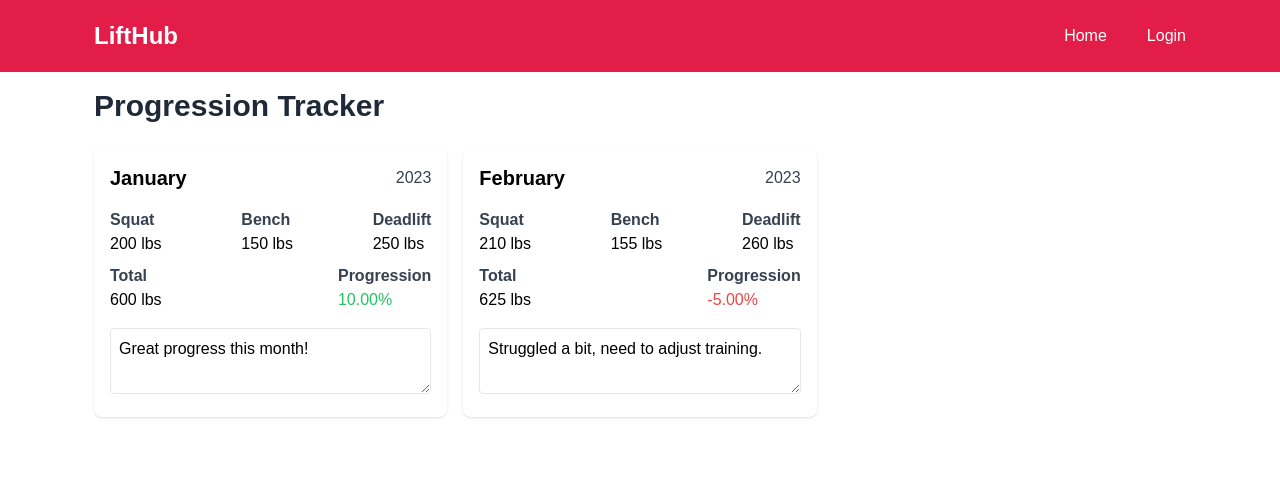
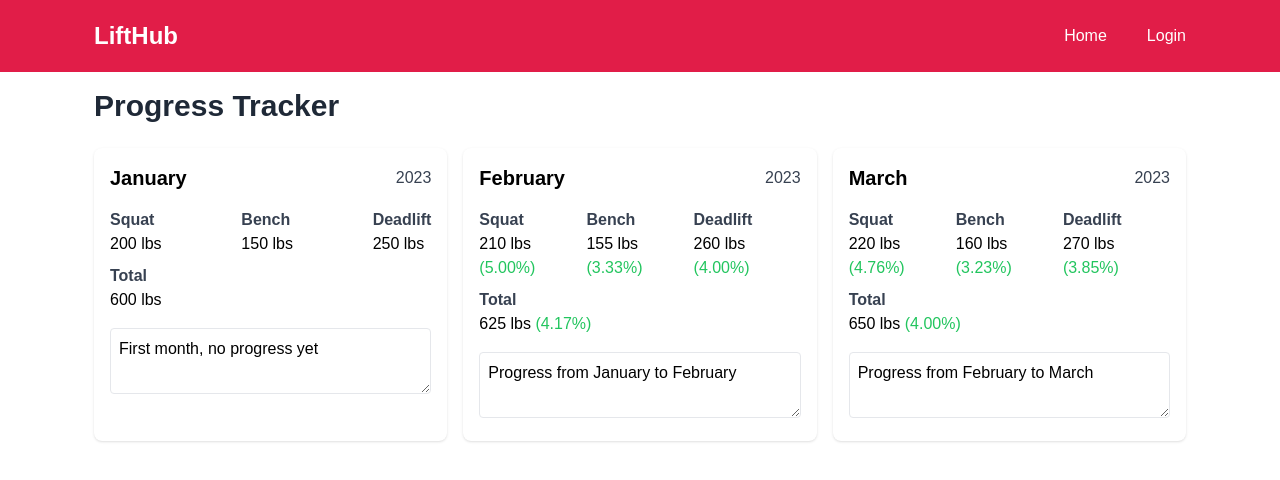
Before and after one commit to Jackson-Lyn/LiftHub, a Vue app in the folder Code/: page /progress-tracker in a window 1280 px wide. Shown: the top 480 px of the page. Built offline with nearby package versions, Linux system fonts and the light colour scheme.

Commit message:
halfway through progression tracker, need to connect to db

```diff
--- /dev/null
+++ b/Code/src/views/AddProgressionData.Vue
@@ -0,0 +1,72 @@
+<template>
+    <div class="add-progression-data">
+      <h2>Add Progression Data</h2>
+      <form @submit.prevent="submitProgressionData">
+        <div class="form-group">
+          <label for="squat">Squat (lbs):</label>
+          <input type="number" id="squat" v-model="formData.squat" required>
+        </div>
+        <div class="form-group">
+          <label for="bench">Bench Press (lbs):</label>
+          <input type="number" id="bench" v-model="formData.bench" required>
+        </div>
+        <div class="form-group">
+          <label for="deadlift">Deadlift (lbs):</label>
+          <input type="number" id="deadlift" v-model="formData.deadlift" required>
+        </div>
+        <button type="submit">Submit</button>
+      </form>
+    </div>
+  </template>
+
+  <script>
+  export default {
+    data() {
+      return {
+        formData: {
+          squat: null,
+          bench: null,
+          deadlift: null
+        }
+      };
+    },
+    methods: {
+      submitProgressionData() {
+        // Perform any data validation here
+        // Prepare the progression data object
+        const progressionData = {
+          squat: parseInt(this.formData.squat),
+          bench: parseInt(this.formData.bench),
+          deadlift: parseInt(this.formData.deadlift),
+          // You may include additional fields like username or timestamp if needed
+        };
+
+        // Emit an event to the parent component with the progression data
+        this.$emit('submit', progressionData);
+
+        // Reset the form after submission
+        this.formData = {
+          squat: null,
+          bench: null,
+          deadlift: null
+        };
+      }
+    }
+  };
+  </script>
+
+  <style scoped>
+  .add-progression-data {
+    max-width: 400px;
+    margin: 0 auto;
+  }
+
+  .form-group {
+    margin-bottom: 1rem;
+  }
+
+  label {
+    display: block;
+    margin-bottom: 0.5rem;
+  }
+  </style>
--- a/Code/src/views/SoloDashboard/ProgressTracker.vue
+++ b/Code/src/views/SoloDashboard/ProgressTracker.vue
@@ -1,6 +1,6 @@
 <template>
   <div class="container mx-auto p-4">
-    <h1 class="text-3xl font-semibold mb-6 text-gray-800">Progression Tracker</h1>
+    <h1 class="text-3xl font-semibold mb-6 text-gray-800">Progress Tracker</h1>
     <div class="grid grid-cols-1 sm:grid-cols-2 md:grid-cols-3 gap-4">
       <div
         class="bg-white rounded-lg shadow p-4"
@@ -14,26 +14,52 @@
         <div class="flex justify-between items-center">
           <div>
             <p class="text-gray-700 font-semibold">Squat</p>
-            <p>{{ monthData.squat }} lbs</p>
+            <p>
+              {{ monthData.squat }} lbs
+              <span
+                v-if="monthData.progress.squat !== null"
+                :class="{'text-green-500': monthData.progress.squat >= 0, 'text-red-500': monthData.progress.squat < 0}"
+              >
+                ({{ monthData.progress.squat.toFixed(2) }}%)
+              </span>
+            </p>
           </div>
           <div>
             <p class="text-gray-700 font-semibold">Bench</p>
-            <p>{{ monthData.bench }} lbs</p>
+            <p>
+              {{ monthData.bench }} lbs
+              <span
+                v-if="monthData.progress.bench !== null"
+                :class="{'text-green-500': monthData.progress.bench >= 0, 'text-red-500': monthData.progress.bench < 0}"
+              >
+                ({{ monthData.progress.bench.toFixed(2) }}%)
+              </span>
+            </p>
           </div>
           <div>
             <p class="text-gray-700 font-semibold">Deadlift</p>
-            <p>{{ monthData.deadlift }} lbs</p>
+            <p>
+              {{ monthData.deadlift }} lbs
+              <span
+                v-if="monthData.progress.deadlift !== null"
+                :class="{'text-green-500': monthData.progress.deadlift >= 0, 'text-red-500': monthData.progress.deadlift < 0}"
+              >
+                ({{ monthData.progress.deadlift.toFixed(2) }}%)
+              </span>
+            </p>
           </div>
         </div>
         <div class="flex justify-between items-center mt-2">
           <div>
             <p class="text-gray-700 font-semibold">Total</p>
-            <p>{{ monthData.total }} lbs</p>
-          </div>
-          <div>
-            <p class="text-gray-700 font-semibold">Progression</p>
-            <p :class="{'text-green-500': monthData.progress >= 0, 'text-red-500': monthData.progress < 0}">
-              {{ monthData.progress.toFixed(2) }}%
+            <p>
+              {{ monthData.total }} lbs
+              <span
+                v-if="monthData.progress.total !== null"
+                :class="{'text-green-500': monthData.progress.total >= 0, 'text-red-500': monthData.progress.total < 0}"
+              >
+                ({{ monthData.progress.total.toFixed(2) }}%)
+              </span>
             </p>
           </div>
         </div>
@@ -59,8 +85,13 @@
           bench: 150,
           deadlift: 250,
           total: 600,
-          progress: 10,
-          note: "Great progress this month!",
+          progress: {
+            squat: null,
+            bench: null,
+            deadlift: null,
+            total: null
+          },
+          note: "First month, no progress yet",
         },
         {
           month: "February",
@@ -69,12 +100,53 @@
           bench: 155,
           deadlift: 260,
           total: 625,
-          progress: -5,
-          note: "Struggled a bit, need to adjust training.",
+          progress: {
+            squat: null,
+            bench: null,
+            deadlift: null,
+            total: null
+          },
+          note: "Progress from January to February",
+        },
+        {
+          month: "March",
+          year: 2023,
+          squat: 220,
+          bench: 160,
+          deadlift: 270,
+          total: 650,
+          progress: {
+            squat: null,
+            bench: null,
+            deadlift: null,
+            total: null
+          },
+          note: "Progress from February to March",
         },
         // Add more months as needed
       ],
     };
+  },
+  methods: {
+    calculateProgress() {
+      for (let i = 1; i < this.progressionData.length; i++) {
+        const previousMonth = this.progressionData[i - 1];
+        const monthData = this.progressionData[i];
+        monthData.progress.squat = this.calculatePercentageProgress(previousMonth.squat, monthData.squat);
+        monthData.progress.bench = this.calculatePercentageProgress(previousMonth.bench, monthData.bench);
+        monthData.progress.deadlift = this.calculatePercentageProgress(previousMonth.deadlift, monthData.deadlift);
+        monthData.progress.total = this.calculatePercentageProgress(previousMonth.total, monthData.total);
+      }
+    },
+    calculatePercentageProgress(previousValue, currentValue) {
+      if (previousValue === null || currentValue === null) {
+        return null;
+      }
+      return ((currentValue - previousValue) / previousValue) * 100;
+    },
+  },
+  created() {
+    this.calculateProgress();
   },
 };
 </script>
--- a/Code/src/views/Testing/DBTest.vue
+++ b/Code/src/views/Testing/DBTest.vue
@@ -1,84 +1,63 @@
 <template>
   <div class="container mx-auto p-4">
-    <h1 class="text-3xl font-semibold mb-6 text-gray-800">Leaderboard</h1>
-    <div class="overflow-x-auto bg-white rounded-lg shadow overflow-y-auto relative">
-      <table class="border-collapse table-auto w-full whitespace-no-wrap bg-white table-striped relative">
-        <thead>
-          <tr class="text-left">
-            <th class="bg-gray-800 text-white border-b border-gray-200 px-6 py-4 text-sm uppercase font-bold">
-              Name
-            </th>
-            <th class="bg-gray-800 text-white border-b border-gray-200 px-6 py-4 text-sm uppercase font-bold">
-              Squat
-            </th>
-            <th class="bg-gray-800 text-white border-b border-gray-200 px-6 py-4 text-sm uppercase font-bold">
-              Bench
-            </th>
-            <th class="bg-gray-800 text-white border-b border-gray-200 px-6 py-4 text-sm uppercase font-bold">
-              Deadlift
-            </th>
-            <th class="bg-gray-800 text-white border-b border-gray-200 px-6 py-4 text-sm uppercase font-bold">
-              Total
-            </th>
-          </tr>
-        </thead>
-        <tbody>
-          <tr v-for="user in users" :key="user.Username" class="hover:bg-gray-100">
-            <td class="border-dashed border-t border-gray-200 px-6 py-3">
-              {{ user.FirstName + ' ' + user.LastName }}
-            </td>
-            <td class="border-dashed border-t border-gray-200 px-6 py-3">
-              <span class="text-gray-700 text-sm">{{ user.Squat }}</span>
-            </td>
-            <td class="border-dashed border-t border-gray-200 px-6 py-3">
-              <span class="text-gray-700 text-sm">{{ user.Bench }}</span>
-            </td>
-            <td class="border-dashed border-t border-gray-200 px-6 py-3">
-              <span class="text-gray-700 text-sm">{{ user.Deadlift }}</span>
-            </td>
-            <td class="border-dashed border-t border-gray-200 px-6 py-3">
-              <span class="text-gray-700 text-sm">{{ calculateTotal(user) }}</span>
-            </td>
-          </tr>
-        </tbody>
-      </table>
-    </div>
+    <h1 class="text-3xl font-semibold mb-6 text-gray-800">Add Progression Data</h1>
+    <form @submit.prevent="submitProgressionData" class="max-w-md">
+      <div class="mb-4">
+        <label for="squat" class="block text-gray-700 font-semibold">Squat (lbs):</label>
+        <input type="number" id="squat" v-model="formData.squat" required
+               class="w-full px-3 py-2 border rounded-lg focus:outline-none focus:border-blue-500">
+      </div>
+      <div class="mb-4">
+        <label for="bench" class="block text-gray-700 font-semibold">Bench Press (lbs):</label>
+        <input type="number" id="bench" v-model="formData.bench" required
+               class="w-full px-3 py-2 border rounded-lg focus:outline-none focus:border-blue-500">
+      </div>
+      <div class="mb-4">
+        <label for="deadlift" class="block text-gray-700 font-semibold">Deadlift (lbs):</label>
+        <input type="number" id="deadlift" v-model="formData.deadlift" required
+               class="w-full px-3 py-2 border rounded-lg focus:outline-none focus:border-blue-500">
+      </div>
+      <button type="submit" class="bg-blue-500 text-white px-4 py-2 rounded-lg hover:bg-blue-600">Submit</button>
+    </form>
   </div>
 </template>
 
 <script>
-import { supabase } from "../../lib/supabaseClient";
-
 export default {
   data() {
     return {
-      users: []
+      formData: {
+        squat: null,
+        bench: null,
+        deadlift: null
+      }
     };
   },
-  async created() {
-    // Fetch data from Supabase or another source
-    await this.fetchUserData();
-  },
   methods: {
-    async fetchUserData() {
-      try {
-        const { data, error } = await supabase
-          .from('users')
-          .select('*');
+    submitProgressionData() {
+      // Perform any data validation here
+      // Prepare the progression data object
+      const progressionData = {
+        squat: parseInt(this.formData.squat),
+        bench: parseInt(this.formData.bench),
+        deadlift: parseInt(this.formData.deadlift),
+        // You may include additional fields like username or timestamp if needed
+      };
 
-        if (error) {
-          console.error('Error fetching user data:', error.message);
-        } else {
-          // Sort the users array based on total in descending order
-          this.users = data.sort((a, b) => this.calculateTotal(b) - this.calculateTotal(a));
-        }
-      } catch (error) {
-        console.error('Error fetching user data:', error.message);
-      }
-    },
-    calculateTotal(user) {
-      return user.Squat + user.Bench + user.Deadlift;
+      // Emit an event to the parent component with the progression data
+      this.$emit('submit', progressionData);
+
+      // Reset the form after submission
+      this.formData = {
+        squat: null,
+        bench: null,
+        deadlift: null
+      };
     }
   }
 };
 </script>
+
+<style scoped>
+/* Add your styles here */
+</style>
```
Also changed, not shown: Code/src/views/GroupDashboard/P4PLeaderboard.vue (+63 -24 lines).
